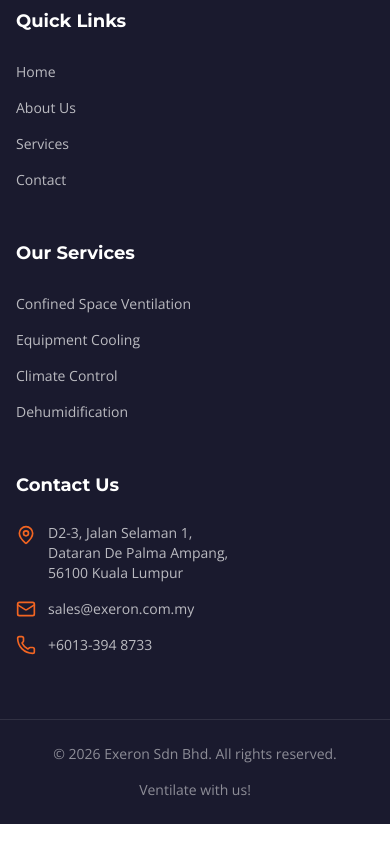
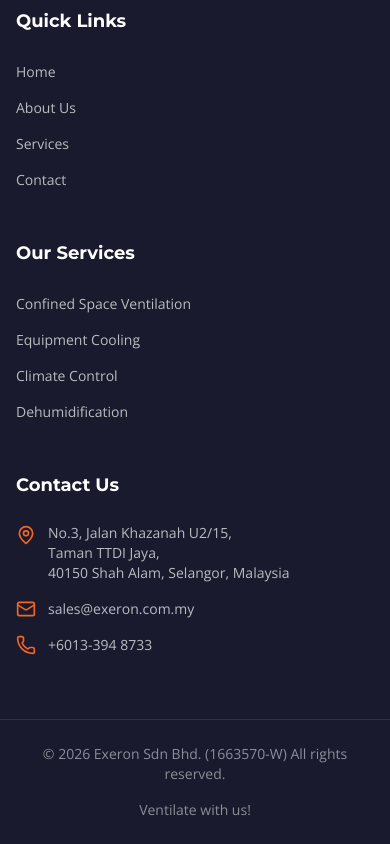
Before and after one commit to senangbiz/Exeron-1.0, a React (Vite) app in the folder app/: page /services in a window 390 px wide. Shown: the part 5125-5969 px from the top of the page. Built offline with nearby package versions, Linux system fonts and the light colour scheme.

Commit message:
update address & phone

```diff
--- a/app/src/components/layout/Footer.tsx
+++ b/app/src/components/layout/Footer.tsx
@@ -121,9 +121,9 @@
               <li className="flex items-start gap-3">
                 <MapPin className="w-5 h-5 text-brand-orange flex-shrink-0 mt-0.5" />
                 <span className="text-white/70 text-sm">
-                  D2-3, Jalan Selaman 1,<br />
-                  Dataran De Palma Ampang,<br />
-                  56100 Kuala Lumpur
+                  No.3, Jalan Khazanah U2/15,<br />
+                  Taman TTDI Jaya,<br />
+                  40150 Shah Alam, Selangor, Malaysia
                 </span>
               </li>
               <li className="flex items-center gap-3">
@@ -138,7 +138,7 @@
               <li className="flex items-center gap-3">
                 <Phone className="w-5 h-5 text-brand-orange flex-shrink-0" />
                 <a
-                  href="tel:+60133948733"
+                  href="https://wa.me/60133948733"
                   className="text-white/70 hover:text-brand-orange transition-colors text-sm"
                 >
                   +6013-394 8733
@@ -154,7 +154,7 @@
         <div className="w-full px-4 sm:px-6 lg:px-12 xl:px-20 py-6">
           <div className="flex flex-col md:flex-row items-center justify-between gap-4">
             <p className="text-white/50 text-sm text-center md:text-left">
-              © {new Date().getFullYear()} Exeron Sdn Bhd. All rights reserved.
+              © {new Date().getFullYear()} Exeron Sdn Bhd. (1663570-W) All rights reserved.
             </p>
             <p className="text-white/50 text-sm">
               Ventilate with us!
--- a/app/src/pages/Contact.tsx
+++ b/app/src/pages/Contact.tsx
@@ -6,7 +6,7 @@
   {
     icon: MapPin,
     title: 'Address',
-    content: 'D2-3, Jalan Selaman 1, Dataran De Palma Ampang, 56100 Kuala Lumpur',
+    content: 'No.3, Jalan Khazanah U2/15, Taman TTDI Jaya, 40150 Shah Alam, Selangor, Malaysia',
     link: null,
   },
   {
@@ -19,7 +19,7 @@
     icon: Phone,
     title: 'Phone',
     content: '+6013-394 8733',
-    link: 'tel:+60133948733',
+    link: 'https://wa.me/60133948733',
   },
   {
     icon: Clock,
```
